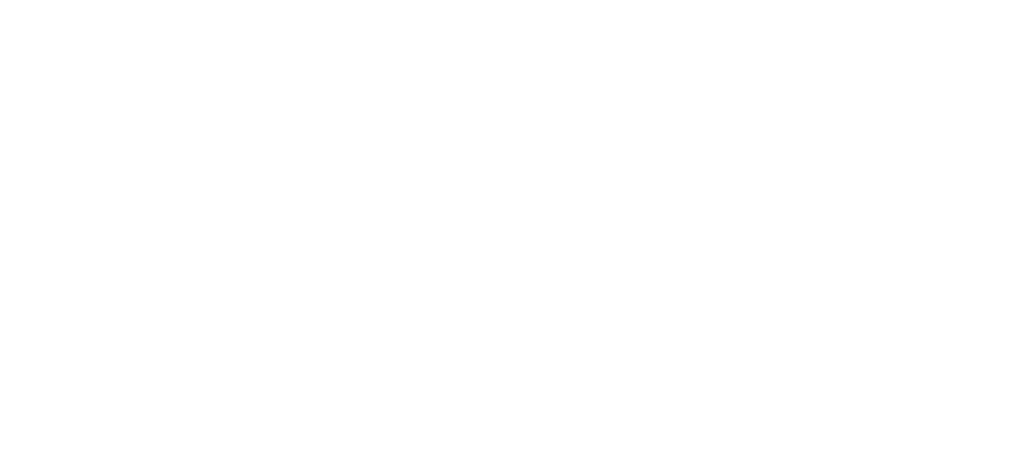
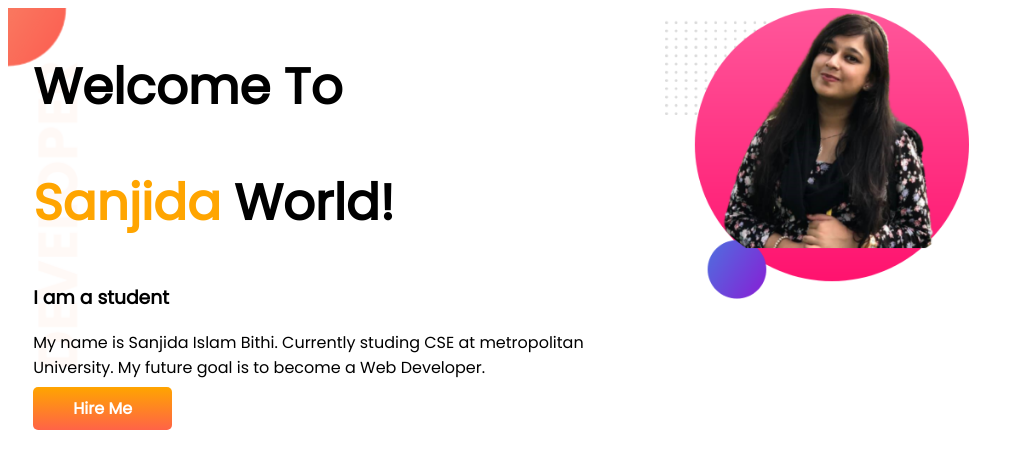
Before and after one commit to SanjidaIslamBithi/developer-portfolio, a plain HTML site: page index.html in a window 1280 px wide. Shown: the whole page, without its empty margins (0-1024 px from the left). Drawn offline with Linux system fonts and the light colour scheme.

Commit message:
top banner add

```diff
--- a/index.html
+++ b/index.html
@@ -1,13 +1,37 @@
 <!DOCTYPE html>
 <html lang="en">
+
 <head>
     <meta charset="UTF-8">
     <meta http-equiv="X-UA-Compatible" content="IE=edge">
     <meta name="viewport" content="width=device-width, initial-scale=1.0">
     <title>Sanjida Portfolio</title>
+    <link rel="preconnect" href="https://fonts.googleapis.com">
+
+    <link rel="preconnect" href="https://fonts.gstatic.com" crossorigin>
+    <link href="https://fonts.googleapis.com/css2?family=Poppins&display=swap" rel="stylesheet">
     <link rel="stylesheet" href="style.css">
+
 </head>
+
 <body>
+    <section class="top-banner">
+        <div class="half-width">
+            <h1>Welcome To</h1>
+            <h1> <span class="orange-color">Sanjida</span> World!</h1>
+            <h3>I am a student</h3>
+            <p>My name is Sanjida Islam Bithi. Currently studing CSE at metropolitan University.
+                My future goal is to become a Web Developer.</p>
+            <a class="link-button" target="_blank" href="linkedin.com/in/sanjida-islam-bithi-1550651b4">Hire Me</a>
+
+        </div>
+        <div class="half-width">
+            <img src="images/my-sanjida-bg2.png" alt="">
+
+        </div>
+    </section>
+
 
 </body>
+
 </html>
--- a/style.css
+++ b/style.css
@@ -0,0 +1,32 @@
+body{
+    font-family: 'Poppins', sans-serif;
+}
+h1{
+    font-size: 50px;
+
+}
+.orange-color{
+    color: orange;
+}
+section{
+    display: flex;
+}
+.half-width{
+    width: 50%;
+    padding-left: 2%;
+}
+.half-width img{
+    width: 50%;
+}
+.link-button{
+    text-decoration: none;
+    background-image: linear-gradient(orange, tomato);
+    padding: 10px 40px;
+    color: white;
+    font-weight: 700;
+    border-radius: 5px;
+}
+.top-banner{
+    background-image: url(images/top-banner.png);
+    background-repeat: no-repeat;
+}
```
Also changed, not shown: develper-portfolio14.jpg (added), images/dream-bg.png (added), images/exp-bg.png (added), images/jhankar.png (added), images/jhankar2.png (added), images/my-bg.png (added), images/my-bg2.png (added), images/my-sanjida-bg2.png (added), images/top-banner.png (added), 7 other files.
